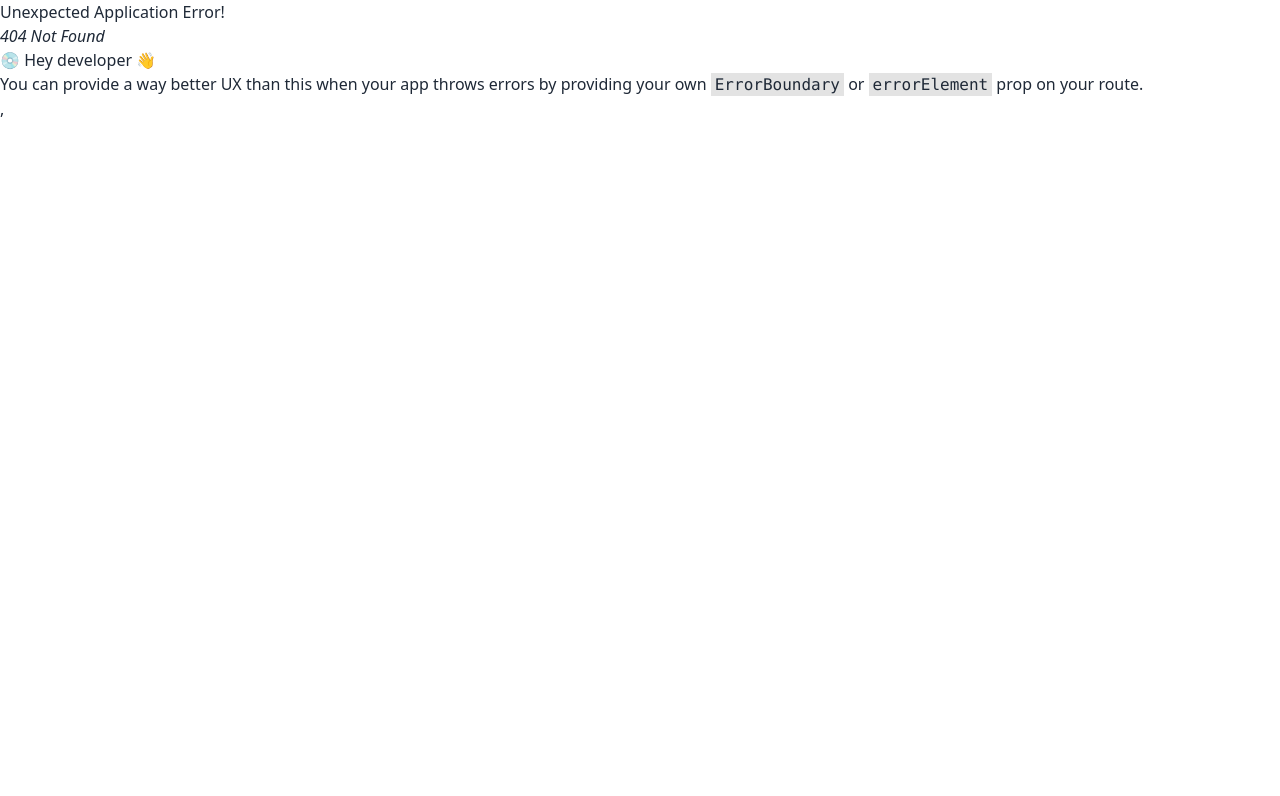
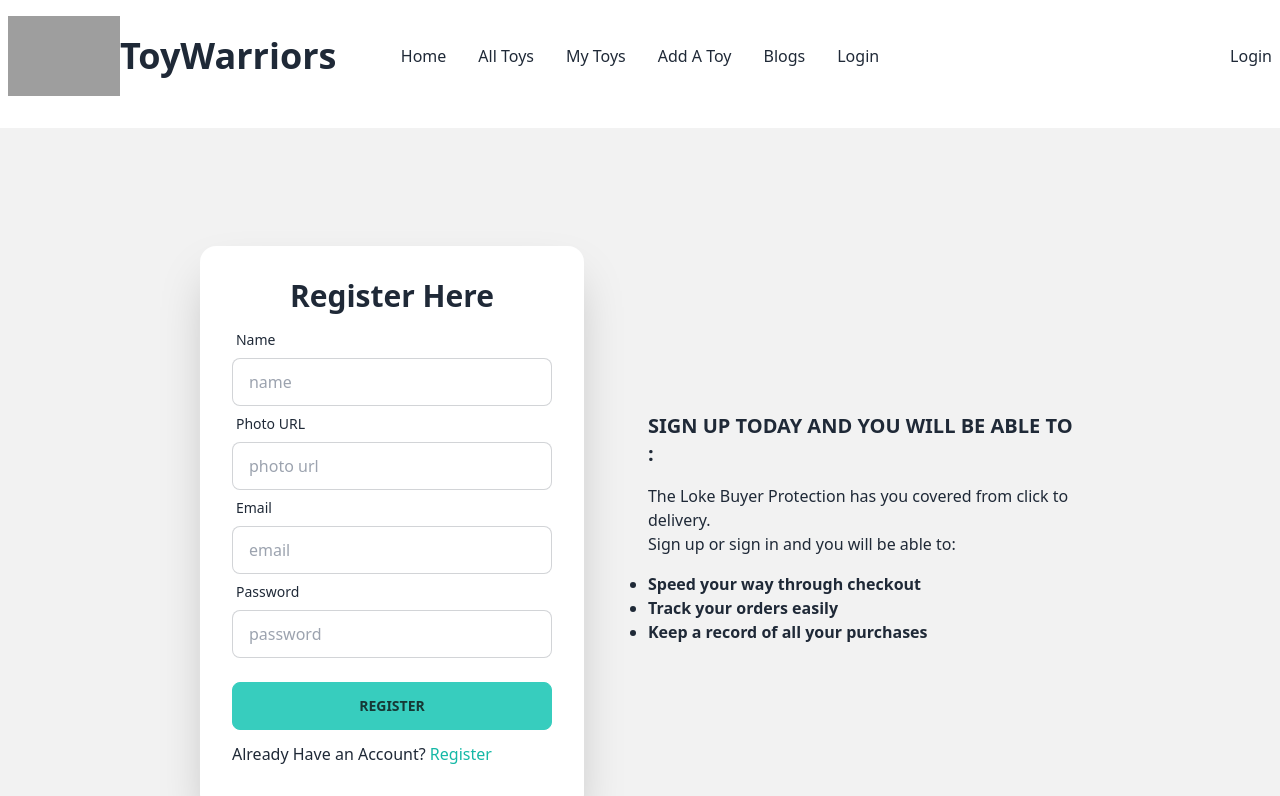
Before and after one commit to nazmunnaharnijhum/toy-marketplace-client, a React (Vite) app: page /register in a window 1280 px wide. Before the commit this address had no page. Shown: the top 796 px of the page. Built offline with nearby package versions, Linux system fonts and the light colour scheme; grey boxes are pictures that could not be loaded.

Commit message:
login and register structure has been added

```diff
--- a/src/Routes/Routes.jsx
+++ b/src/Routes/Routes.jsx
@@ -4,6 +4,7 @@ import Home from "../pages/Home/Home/Home";
 import Login from "../pages/Login/Login";
 // import ToysCard from "../pages/Home/Toys/ToysCard";
 import ToyTable from "../pages/ToyTable/ToyTable";
+import Register from "../pages/Register/Register";
 
 const router = createBrowserRouter([
     {
@@ -17,11 +18,14 @@ const router = createBrowserRouter([
         {
           path: 'allToys',
           element: <ToyTable></ToyTable>
-          // loader: () => fetch('toys.json')
         },
         {
             path: 'login',
             element: <Login></Login>
+        },
+        {
+          path: 'register',
+          element: <Register></Register>
         }
       ]
     },
--- a/src/main.jsx
+++ b/src/main.jsx
@@ -6,11 +6,14 @@ import {
   RouterProvider,
 } from "react-router-dom";
 import router from './Routes/Routes.jsx';
+import AuthProvider from './providers/AuthProvider';
 
 ReactDOM.createRoot(document.getElementById('root')).render(
   <div className='max-w-7xl mx-auto'>
     <React.StrictMode>
+    <AuthProvider>
     <RouterProvider router={router} />
+    </AuthProvider>
   </React.StrictMode>,
   </div>
 )
--- a/src/pages/Login/Login.jsx
+++ b/src/pages/Login/Login.jsx
@@ -1,6 +1,7 @@
 import { FaGoogle } from "react-icons/fa";
 import { GoogleAuthProvider, getAuth, signInWithPopup } from "firebase/auth";
 import app from "../../firebase/firebase.config";
+import { Link } from "react-router-dom";
 
 const Login = () => {
 
@@ -29,8 +30,7 @@ const Login = () => {
 
         <img className="h-[600px] w-[700px]" src="https://i.ibb.co/9WyZsKz/open-door-g00cdafdfc-1280.png" alt="" />
 
-      {/* <h1 className="text-5xl font-bold">Login now!</h1>
-      <p className="py-6">Provident cupiditate voluptatem et in. Quaerat fugiat ut assumenda excepturi exercitationem quasi. In deleniti eaque aut repudiandae et a id nisi.</p> */}
+
     </div>
     <div className="card flex-shrink-0 w-full max-w-sm shadow-2xl bg-base-100">
       <div className="card-body">
@@ -40,24 +40,22 @@ const Login = () => {
           <label className="label">
             <span className="label-text">Email</span>
           </label>
-          <input type="email" placeholder="email" className="input input-bordered" />
+          <input type="email" name="email" placeholder="email" required className="input input-bordered" />
         </div>
         <div className="form-control">
           <label className="label">
             <span className="label-text">Password</span>
           </label>
-          <input type="password" placeholder="password" className="input input-bordered" />
-          <label className="label">
-            <a href="#" className="label-text-alt link link-hover">Forgot password?</a>
-          </label>
+          <input type="password" name="password" placeholder="password" required className="input input-bordered" />
+
         </div>
         <div className="form-control mt-6">
 
-          <input className="btn btn-primary" type="submit" value="Login" />
+          <input className="btn btn-accent" type="submit" value="Login" />
         </div>
-        <button></button>
+        <div className="my-3">New to ToyWarriors? <Link to="/register" className="text-teal-500">Register</Link></div>
         </form>
-        <button onClick={handleGoogleSignIn} className="btn btn-outline btn-accent"><FaGoogle/> Google Sign-in</button>
+        <button onClick={handleGoogleSignIn} className="btn btn-outline btn-accent"><FaGoogle style={{marginRight:"8px", fontSize:"20px", color:"green"}}/> Google Sign-in</button>
       </div>
     </div>
   </div>
--- /dev/null
+++ b/src/pages/Register/Register.jsx
@@ -0,0 +1,71 @@
+import { Link } from "react-router-dom";
+
+
+
+const Register = () => {
+    return (
+        <div className="hero min-h-screen bg-base-200">
+  <div className="hero-content flex-col lg:flex-row-reverse">
+    <div className="text-center lg:text-left w-auto">
+
+      <div className="ms-12">
+        <p className="text-xl font-bold">SIGN UP TODAY AND YOU WILL BE ABLE TO :</p>
+        <p className="my-4">The Loke Buyer Protection has you covered from click to delivery. <br /> Sign up
+or sign in and you will be able to:</p>
+        <ul className="list-disc  font-bold">
+            <li>Speed your way through checkout</li>
+            <li>Track your orders easily</li>
+            <li>Keep a record of all your purchases</li>
+        </ul>
+      </div>
+
+
+    </div>
+    <div className="card flex-shrink-0 w-full max-w-sm shadow-2xl bg-base-100">
+      <div className="card-body">
+        <form>
+        <div className="form-control">
+        <h1 className="text-3xl font-bold text-center mb-2">Register Here</h1>
+
+        <div className="form-control">
+          <label className="label">
+            <span className="label-text">Name</span>
+          </label>
+          <input type="text" name="name" placeholder="name" required className="input input-bordered" />
+
+        </div>
+        <div className="form-control">
+          <label className="label">
+            <span className="label-text">Photo URL</span>
+          </label>
+          <input type="text" name="photo" placeholder="photo url" required className="input input-bordered" />
+
+        </div>
+
+          <label className="label">
+            <span className="label-text">Email</span>
+          </label>
+          <input type="email" name="email" placeholder="email" required className="input input-bordered" />
+        </div>
+        <div className="form-control">
+          <label className="label">
+            <span className="label-text">Password</span>
+          </label>
+          <input type="password" name="password" placeholder="password" required className="input input-bordered" />
+
+        </div>
+        <div className="form-control mt-6">
+
+          <input className="btn btn-accent" type="submit" value="Register" />
+        </div>
+        <div className="my-3">Already Have an Account? <Link to="/login" className="text-teal-500">Register</Link></div>
+        </form>
+
+      </div>
+    </div>
+  </div>
+</div>
+    );
+};
+
+export default Register;
--- a/src/pages/Shared/NavBar/NavBar.jsx
+++ b/src/pages/Shared/NavBar/NavBar.jsx
@@ -1,7 +1,10 @@
+import { useContext } from "react";
 import { Link } from "react-router-dom";
+import { AuthContext } from "../../../providers/AuthProvider";
 
 
 const NavBar = () => {
+  const {user} = useContext(AuthContext);
     const navItems = <>
     <li><Link to="/">Home</Link></li>
         <li><Link to="allToys">All Toys</Link></li>
@@ -33,7 +36,18 @@ const NavBar = () => {
     </ul>
   </div>
   <div className="navbar-end">
-    <a className="btn">Get started</a>
+  <div>
+            { user ?
+            <div className="flex">
+                <Link>
+           <button>Logout</button>
+           </Link> <img style={{width:'40px'}} src={user.photoURL} title={user.displayName} />
+            </div>:
+           <Link to="/login">
+           <button>Login</button>
+           </Link>
+           }
+           </div>
   </div>
 </div>
     );
--- /dev/null
+++ b/src/providers/AuthProvider.jsx
@@ -0,0 +1,26 @@
+/* eslint-disable no-undef */
+/* eslint-disable no-unused-vars */
+/* eslint-disable react/prop-types */
+import { createContext } from "react";
+import { getAuth } from "firebase/auth";
+import app from "../firebase/firebase.config";
+
+export const AuthContext = createContext(null);
+
+const auth = getAuth(app);
+const user = null;
+
+const AuthProvider = ({children}) => {
+
+    const authInfo = {
+        user
+    }
+
+    return (
+        <AuthContext.Provider value={authInfo}>
+            {children}
+        </AuthContext.Provider>
+    );
+};
+
+export default AuthProvider;
```
